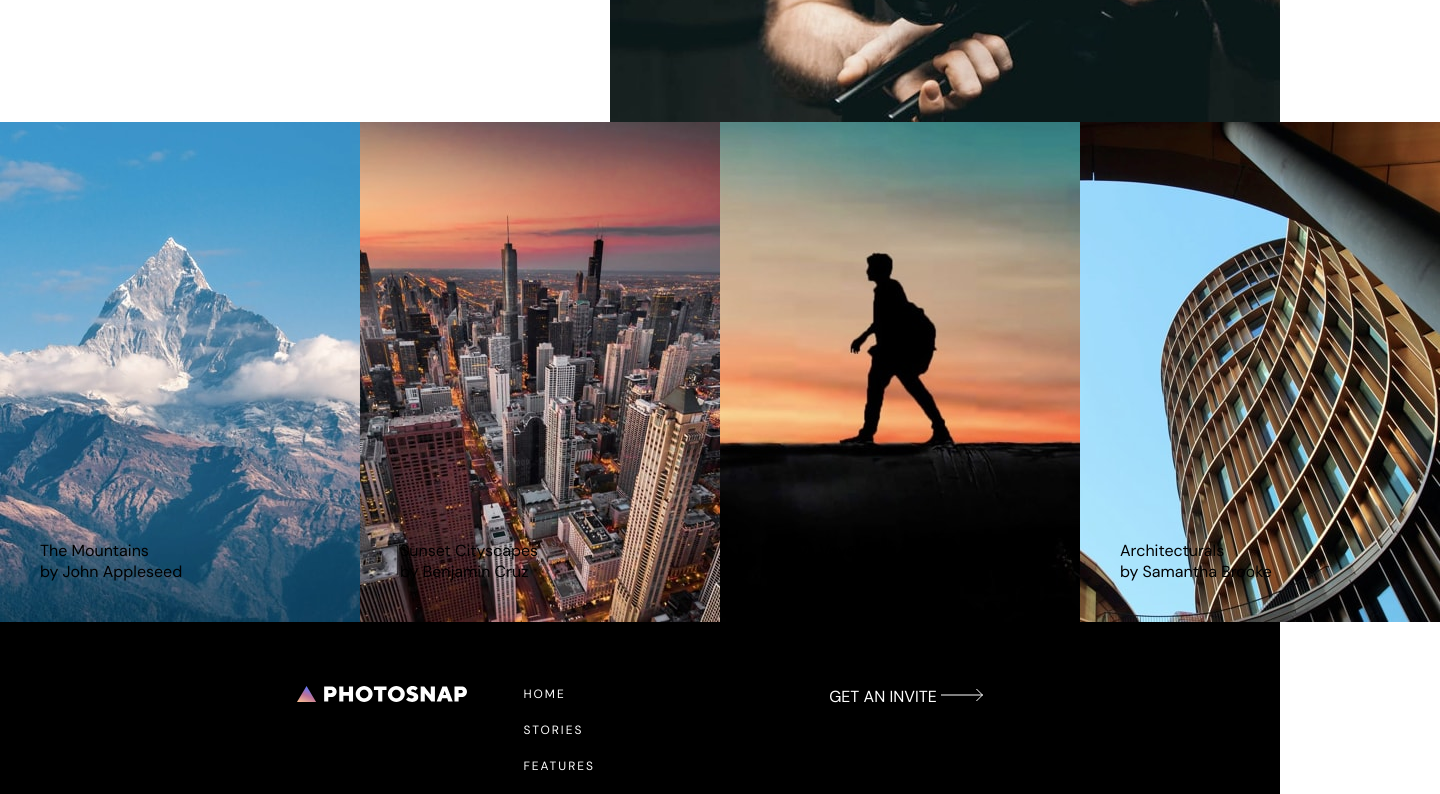
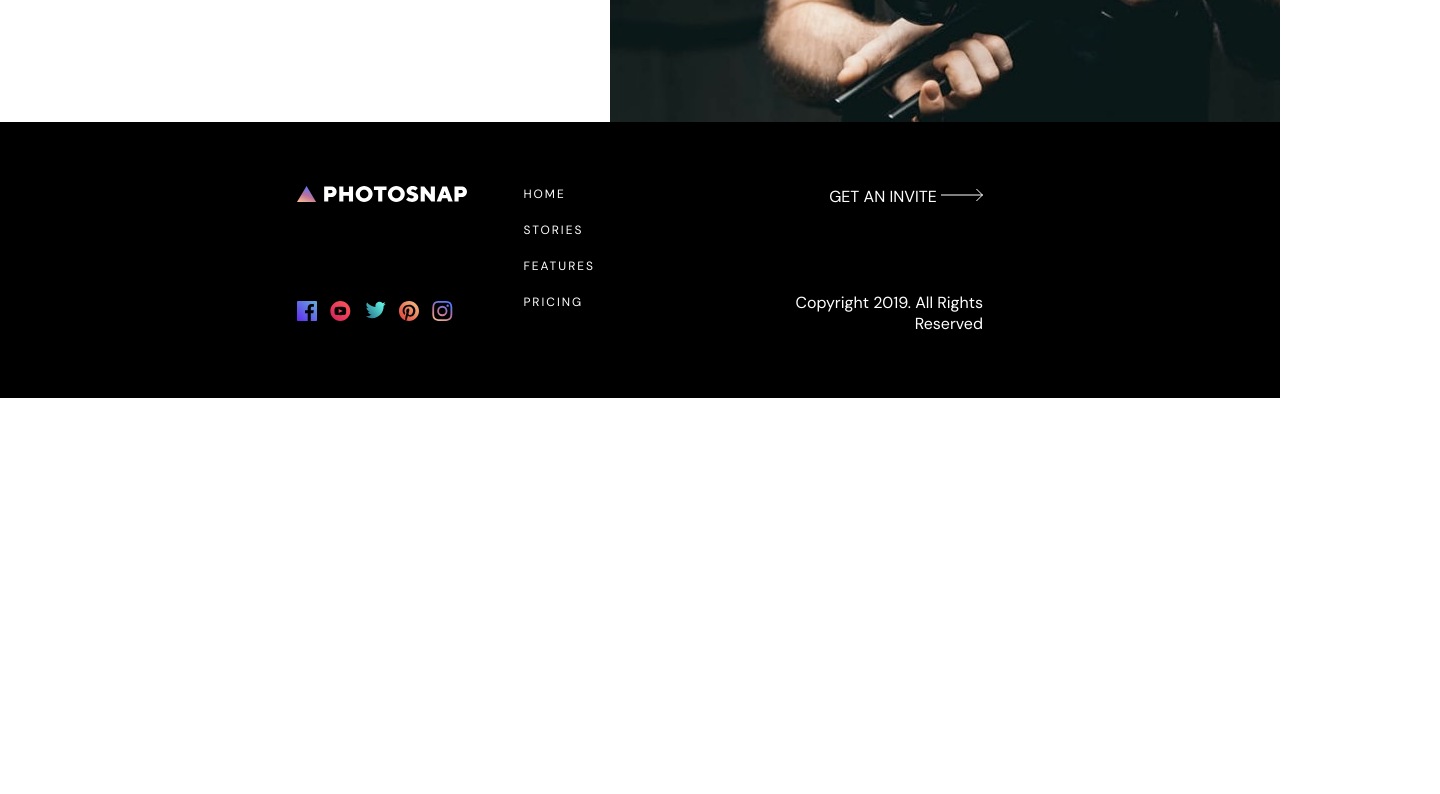
Before and after one commit to MrNicholson85/photosnap, a Vue app in the folder photosnap-fem/: page / in a window 1280 px wide. Shown: the part 1800-2594 px from the top of the page, 1440 px wide, since content can reach past the window. After the commit the page ends 2198 px from the top, so only its background shows below. Built offline with nearby package versions, Linux system fonts and the light colour scheme.

Commit message:
added stories component

```diff
--- a/photosnap-fem/src/components/Stories.vue
+++ b/photosnap-fem/src/components/Stories.vue
@@ -1,11 +1,6 @@
 <template>
-    <div class="stories">
-        <div v-for="storyItem in storiesItems" class="stories__item" :style="{ backgroundImage: `url(${storyItem.icon})` }">
-            <div class="stories__content">
-                <div class="stories__title">{{ storyItem.title }}</div>
-                <div class="stories__aurthor">by {{ storyItem.author }}</div>
-            </div>
-        </div>
+    <div>
+
     </div>
 </template>
 <script>
@@ -16,31 +11,12 @@ export default {
                 {title: 'The Mountains', author: 'John Appleseed', icon: require('../assets/images/mountains.jpg')},
                 {title: 'Sunset Cityscapes', author: 'Benjamin Cruz', icon: require('../assets/images/cityscapes.jpg')},
                 {title: '18 Days Voyage', author: ' Alexei Borodin', icon: require('../assets/images/18-days-voyage.jpg')},
-                {title: 'Architecturals', author: 'Samantha Brooke', icon: require('../assets/images/architecturals.jpg')},
+                {title: 'Architecturals', aurthor: 'Samantha Brooke', icon: require('../assets/images/architecturals.jpg')},
             ],
         }
     }
 }
 </script>
 <style lang="scss">
-    .stories {
-        display: grid;
-        grid-template-columns: repeat(5, 25%);
-        height: 500px;
-        width: 1440px;
-        margin: 0 auto;
 
-
-        &__item {
-            height: 100%;
-            background-size: cover;
-            background-repeat: no-repeat;
-            display: flex;
-            align-items: self-end;
-        }
-
-        &__content {
-            padding: 40px;
-        }
-    }
 </style>
--- a/photosnap-fem/src/views/Home.vue
+++ b/photosnap-fem/src/views/Home.vue
@@ -14,7 +14,6 @@
         <img :src="createImage" />
       </template>
     </Hero>
-
     <ContentImage theme="imgLeft">
       <template #title>
         <h1>BEAUTIFUL STORIES EVERY TIME</h1>
@@ -45,7 +44,7 @@
       </template>
     </ContentImage>
 
-    <Stories />
+
   </div>
 </template>
 
@@ -55,13 +54,11 @@ import storyImage1 from '../assets/images/beautiful-stories.jpg';
 import storyImage2 from '../assets/images/designed-for-everyone.jpg';
 import arrowWhite from '../assets/images/arrow-white.svg';
 import arrowBlack from '../assets/images/arrow.svg';
-
 import Hero from '@/components/Hero.vue';
-import ContentImage from '@/components/ContentImage.vue';
-import Stories from '@/components/Stories.vue';
+import ContentImage from '@/components/ContentImage.vue'
 
 export default {
-  components: {Hero, ContentImage, Stories},
+  components: {Hero, ContentImage},
   data () {
       return {
           createImage,
```
